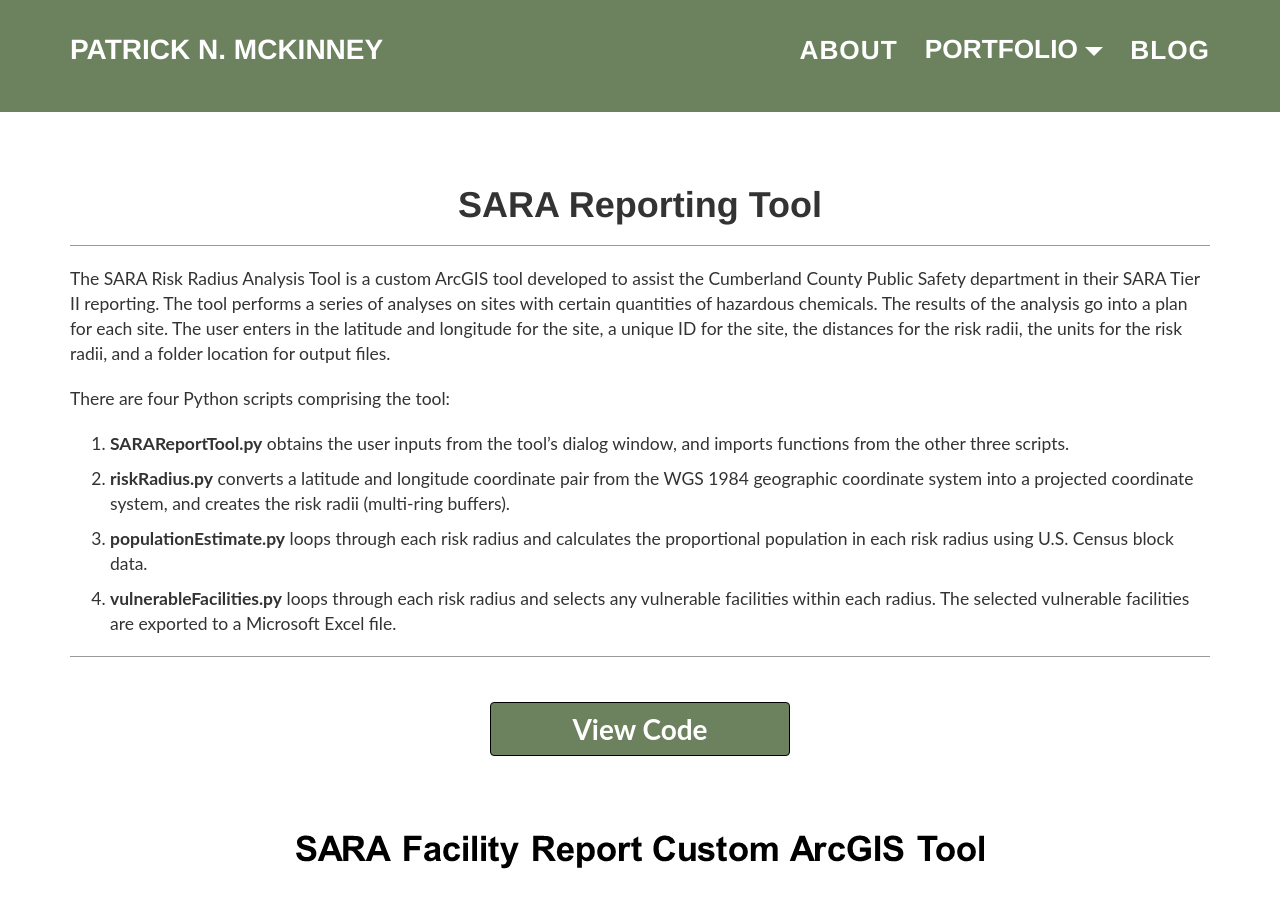
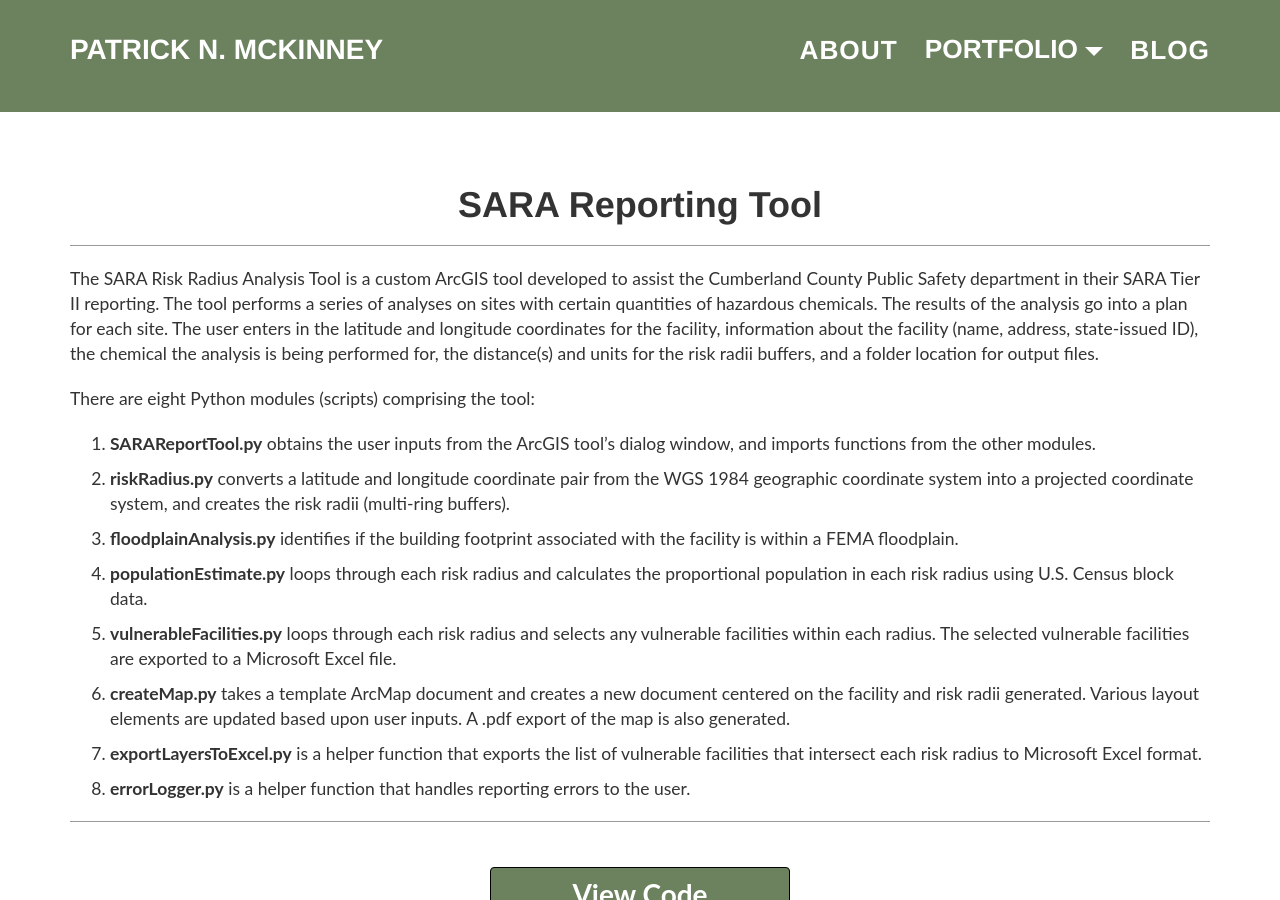
Before and after one commit to pmacMaps/website-live-test, a Jekyll site: the page built from portfolio_singles/sara-report-tool.html, in a window 1280 px wide and 900 px high. Built offline with Jekyll 4.4.1, drawn with Linux system fonts in a browser that asks for light colours.

Commit message:
update content for SARA tool item

```diff
--- a/_data/projects/pythonGIS.json
+++ b/_data/projects/pythonGIS.json
@@ -8,8 +8,8 @@
     },
     {
         "title": "SARA Report Tool",
-        "image": "SARA-Report-Tool-Graphic.png",
-        "image-alt": "sketch diagram of the SARA Report custom geoprocessing tool",
+        "image": "dirty-industry-stack-factory-github.jpg",
+        "image-alt": "factory with smokestacks",
         "url": "/portfolio/product/sara-report-tool",
         "teaser": "The SARA Report Tool is a custom ArcGIS tool developed to assist Cumberland County Public Safety with the reporting for hazardous chemical facilties."
     },
--- a/portfolio_singles/sara-report-tool.html
+++ b/portfolio_singles/sara-report-tool.html
@@ -12,13 +12,17 @@ permalink: /portfolio/product/sara-report-tool
             <div class="col-md-12">
                 <h1 class="text-center">SARA Reporting Tool</h1>
                 <hr />
-                <p>The SARA Risk Radius Analysis Tool is a custom ArcGIS tool developed to assist the Cumberland County Public Safety department in their SARA Tier II reporting.  The tool performs a series of analyses on sites with certain quantities of hazardous chemicals.  The results of the analysis go into a plan for each site.  The user enters in the latitude and longitude for the site, a unique ID for the site, the distances for the risk radii, the units for the risk radii, and a folder location for output files.</p>
-                <p>There are four Python scripts comprising the tool:</p>
+                <p>The SARA Risk Radius Analysis Tool is a custom ArcGIS tool developed to assist the Cumberland County Public Safety department in their SARA Tier II reporting.  The tool performs a series of analyses on sites with certain quantities of hazardous chemicals.  The results of the analysis go into a plan for each site.  The user enters in the latitude and longitude coordinates for the facility, information about the facility (name, address, state-issued ID), the chemical the analysis is being performed for, the distance(s) and units for the risk radii buffers, and a folder location for output files.</p>
+                <p>There are eight Python modules (scripts) comprising the tool:</p>
                 <ol>
-                    <li><strong>SARAReportTool.py</strong> obtains the user inputs from the tool’s dialog window, and imports functions from the other three scripts.</li>
+                    <li><strong>SARAReportTool.py</strong> obtains the user inputs from the ArcGIS tool’s dialog window, and imports functions from the other modules.</li>
                     <li><strong>riskRadius.py</strong> converts a latitude and longitude coordinate pair from the WGS 1984 geographic coordinate system into a projected coordinate system, and creates the risk radii (multi-ring buffers).</li>
+                    <li><strong>floodplainAnalysis.py</strong> identifies if the building footprint associated with the facility is within a FEMA floodplain.</li>
                     <li><strong>populationEstimate.py</strong> loops through each risk radius and calculates the proportional population in each risk radius using U.S. Census block data.</li>
                     <li><strong>vulnerableFacilities.py</strong> loops through each risk radius and selects any vulnerable facilities within each radius.  The selected vulnerable facilities are exported to a Microsoft Excel file.</li>
+                    <li><strong>createMap.py</strong> takes a template ArcMap document and creates a new document centered on the facility and risk radii generated.  Various layout elements are updated based upon user inputs.  A .pdf export of the map is also generated.</li>
+                    <li><strong>exportLayersToExcel.py</strong> is a helper function that exports the list of vulnerable facilities that intersect each risk radius to Microsoft Excel format.</li>
+                    <li><strong>errorLogger.py</strong> is a helper function that handles reporting errors to the user.</li>
                 </ol>
                 <hr />
             </div>
@@ -28,10 +32,5 @@ permalink: /portfolio/product/sara-report-tool
                 <a class="text-center pf-link btn btn-primary" href="https://github.com/pmacMaps/sara-report-tool" target="_blank" rel="noopener">View Code</a>
             </div>
         </div>
-        <div class="row img-container">
-            <div class="col-md-12">
-                <img alt="sketch diagram of the SARA report geoprocessing tool" class="img-responsive center-block" src="{{ site.url }}/assets/images/portfolio/SARA-Report-Tool-Graphic.png" />
-            </div>
-        </div>
     </div>
 </section>
```
Also changed, not shown: assets/images/portfolio/dirty-industry-stack-factory-github.jpg (added).
